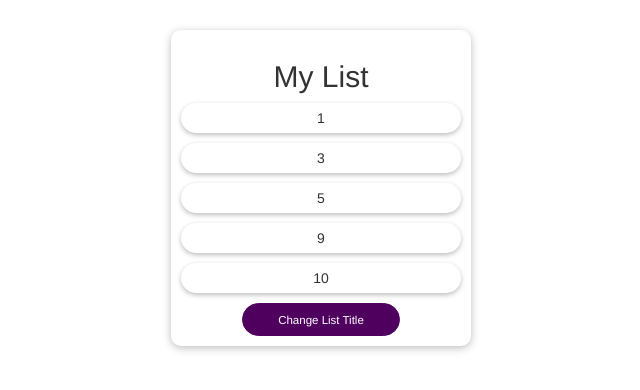
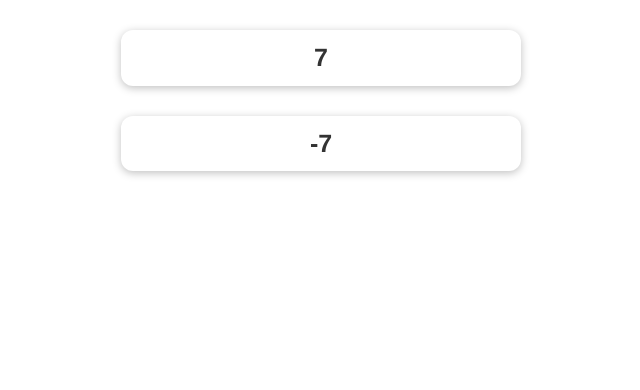
Before and after one commit to DarrelASandbox/playground-react, a React (Create React App) app: page / in a window 1280 px wide. Shown: the top 390 px of the page, without its empty margins (319-959 px from the left). Built offline with nearby package versions, Linux system fonts and the light colour scheme.

Commit message:
Starter code for custom hooks: use-counter

```diff
--- a/src/App.js
+++ b/src/App.js
@@ -362,25 +362,43 @@
 /***************************************************************************************/
 // Optimizing with useMemo()
 
-import { useCallback, useMemo, useState } from 'react';
-import './maximilian_schwarzmüller/App.css';
-import DemoList from './maximilian_schwarzmüller/components_usememo/Demo/DemoList';
-import Button from './maximilian_schwarzmüller/components_usememo/UI/Button/Button';
+// import { useCallback, useMemo, useState } from 'react';
+// import './maximilian_schwarzmüller/App.css';
+// import DemoList from './maximilian_schwarzmüller/components_usememo/Demo/DemoList';
+// import Button from './maximilian_schwarzmüller/components_usememo/UI/Button/Button';
+
+// function App() {
+//   const [listTitle, setListTitle] = useState('My List');
+
+//   const changeTitleHandler = useCallback(() => {
+//     setListTitle('New Title');
+//   }, []);
+
+//   const listItems = useMemo(() => [5, 3, 1, 10, 9], []);
+
+//   return (
+//     <div className="app">
+//       <DemoList title={listTitle} items={listItems} />
+//       <Button onClick={changeTitleHandler}>Change List Title</Button>
+//     </div>
+//   );
+// }
+
+// export default App;
+
+/***************************************************************************************/
+// Custom Hooks
+
+import React from 'react';
+import BackwardCounter from './maximilian_schwarzmüller/components-custom-hooks/BackwardCounter';
+import ForwardCounter from './maximilian_schwarzmüller/components-custom-hooks/ForwardCounter';
 
 function App() {
-  const [listTitle, setListTitle] = useState('My List');
-
-  const changeTitleHandler = useCallback(() => {
-    setListTitle('New Title');
-  }, []);
-
-  const listItems = useMemo(() => [5, 3, 1, 10, 9], []);
-
   return (
-    <div className="app">
-      <DemoList title={listTitle} items={listItems} />
-      <Button onClick={changeTitleHandler}>Change List Title</Button>
-    </div>
+    <React.Fragment>
+      <ForwardCounter />
+      <BackwardCounter />
+    </React.Fragment>
   );
 }
 
--- /dev/null
+++ b/src/maximilian_schwarzmüller/components-custom-hooks/BackwardCounter.js
@@ -0,0 +1,19 @@
+import { useState, useEffect } from 'react';
+
+import Card from './Card';
+
+const BackwardCounter = () => {
+  const [counter, setCounter] = useState(0);
+
+  useEffect(() => {
+    const interval = setInterval(() => {
+      setCounter((prevCounter) => prevCounter - 1);
+    }, 1000);
+
+    return () => clearInterval(interval);
+  }, []);
+
+  return <Card>{counter}</Card>;
+};
+
+export default BackwardCounter;
--- /dev/null
+++ b/src/maximilian_schwarzmüller/components-custom-hooks/Card.js
@@ -0,0 +1,7 @@
+import classes from './Card.module.css';
+
+const Card = (props) => {
+  return <div className={classes.card}>{props.children}</div>;
+};
+
+export default Card;
--- /dev/null
+++ b/src/maximilian_schwarzmüller/components-custom-hooks/Card.module.css
@@ -0,0 +1,11 @@
+.card {
+  max-width: 40rem;
+  margin: 3rem auto;
+  background-color: white;
+  padding: 1rem;
+  border-radius: 12px;
+  box-shadow: 0 2px 8px rgba(0, 0, 0, 0.25);
+  text-align: center;
+  font-size: 2.5rem;
+  font-weight: bold;
+}
--- /dev/null
+++ b/src/maximilian_schwarzmüller/components-custom-hooks/ForwardCounter.js
@@ -0,0 +1,19 @@
+import { useState, useEffect } from 'react';
+
+import Card from './Card';
+
+const ForwardCounter = () => {
+  const [counter, setCounter] = useState(0);
+
+  useEffect(() => {
+    const interval = setInterval(() => {
+      setCounter((prevCounter) => prevCounter + 1);
+    }, 1000);
+
+    return () => clearInterval(interval);
+  }, []);
+
+  return <Card>{counter}</Card>;
+};
+
+export default ForwardCounter;
```
